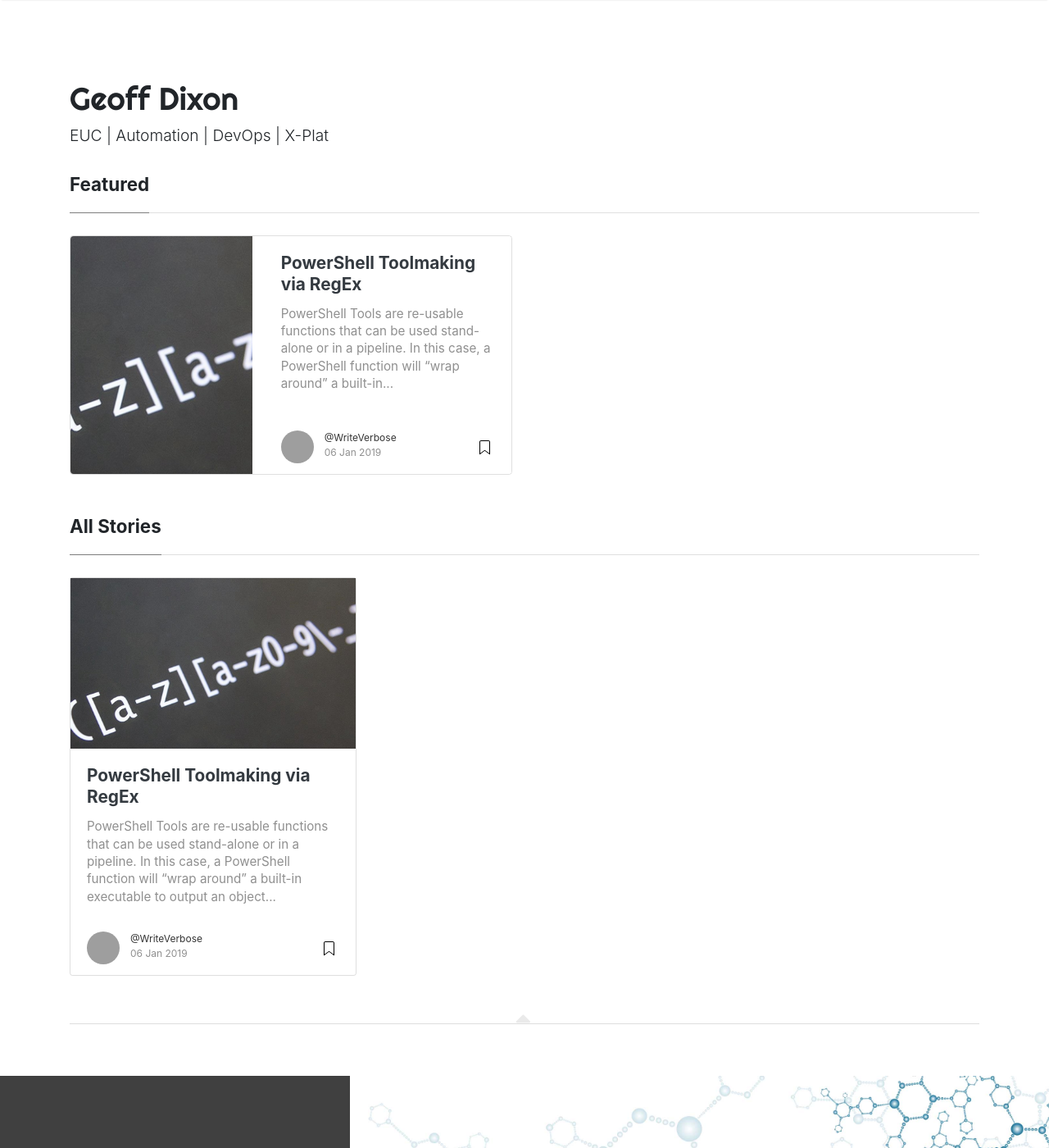
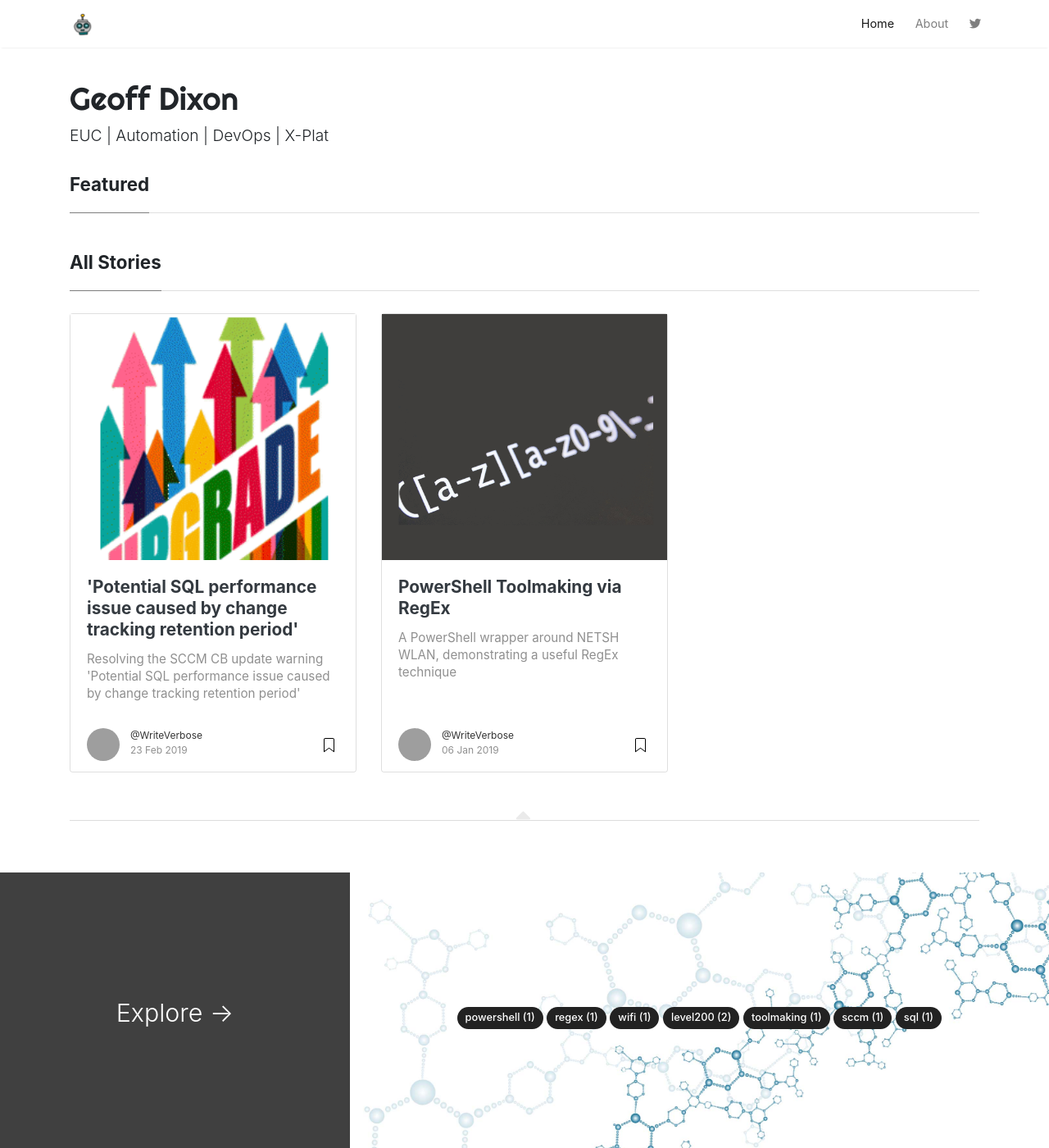
Before and after one commit to gbdixg/gbdixg.github.io, a Jekyll site: the page built from index.html, in a window 1280 px wide and 1400 px high. Shown: the whole window at 82% size. Built offline with Jekyll 4.4.1, drawn with Linux system fonts in a browser that asks for light colours; nearby versions of some CDN libraries; the list of posts is cut into pages by our own code; comment, search, counter and statistics services are not loaded; some of the changed lines change nothing that is shown; grey boxes are pictures that could not be loaded.

Commit message:
Updated boxes, thumbnails. Added SQL post

````diff
--- a/_config.yml
+++ b/_config.yml
@@ -8,6 +8,7 @@
 google_analytics: 'UA-141237050-1'
 disqus: 'write-verbose'
 mailchimp-list: ''
+url: 'http://write-verbose.com'
 
 # Authors
 authors:
@@ -25,6 +26,7 @@
 plugins:
   - jekyll-paginate
   - jekyll-archives
+  - jekyll-sitemap
 
 # Archives
 jekyll-archives:
--- a/_includes/featuredbox.html
+++ b/_includes/featuredbox.html
@@ -18,7 +18,7 @@
                     <div class="card">
                         <div class="card-body">
                             <h2 class="card-title"><a class="text-dark" href="{{ post.url | absolute_url }}">{{ post.title }}</a></h2>
-                            <h4 class="card-text">{{ post.excerpt | strip_html | truncatewords:25 }}</h4>
+                            <h4 class="card-text">{{ post.description | strip_html | truncatewords:25 }}</h4>
                         </div>
                         <div class="card-footer b-0 bg-white mt-auto">
                             <div class="wrapfooter">
--- a/_includes/postbox.html
+++ b/_includes/postbox.html
@@ -10,7 +10,7 @@
         </div>
         <div class="card-body">
             <h2 class="card-title"><a class="text-dark" href="{{ post.url | absolute_url }}">{{ post.title }}</a></h2>
-            <h4 class="card-text">{{ post.excerpt | strip_html | truncatewords:30 }}</h4>
+            <h4 class="card-text">{{ post.description | strip_html | truncatewords:30 }}</h4>
         </div>
         <div class="card-footer bg-white">
             <div class="wrapfooter">
--- a/_posts/2019-01-06-powershell-toolmaking-regex.md
+++ b/_posts/2019-01-06-powershell-toolmaking-regex.md
@@ -3,12 +3,12 @@
 title: PowerShell Toolmaking via RegEx
 date: 2019-01-06T19:15:04+00:00
 author: Geoff
-description: PowerShell 'Toolmaking' is the process of creating useful re-usable tools, often by leveraging built-in executables. This post describes how the detailed output of NETSH WLAN can be converted to objects and properties using regular expression parsing.
+description: A PowerShell wrapper around NETSH WLAN, demonstrating a useful RegEx technique
 layout: post
 permalink: /2019/01/06/powershell-toolmaking-regex
 image: assets/images/thumb-powershell-toolmaking-regex.png
 comments: true
-featured: true
+featured: false
 hidden: false
 categories: [ powershell, regex, wifi, Level200, toolmaking]
 tags:
--- /dev/null
+++ b/_posts/2019-02-23-sql-change-tracking-retention.md
@@ -0,0 +1,97 @@
+---
+id: 17
+title: '''Potential SQL performance issue caused by change tracking retention period'''
+date: 2019-02-23-2T19:28:11+00:00
+author: Geoff
+description: Resolving the SCCM CB update warning 'Potential SQL performance issue caused by change tracking retention period'
+layout: post
+permalink: /2019/02/23/sql-change-tracking-retention
+image: assets/images/thumb-sql-change-tracking-retention.png
+comments: true
+featured: false
+hidden: false
+categories: [ SCCM, SQL, Level200 ]
+tags:
+  - sccm
+  - sql
+  - Level200
+---
+A warning was added when upgrading to SCCM current branch 1810 or later that I saw for the first time today - `Potential SQL performance issue caused by change tracking retention period.`
+This post covers the steps to investigate and resolve the warning.
+
+#### Running the pre-requisite check
+
+SCCM Current Branch updates are initiated in the `Administration > Updates and Servicing` node of the CM console. The `pre-requisiste check` option will highlight any errors and warnings before the upgrade starts. In this case:
+
+```cmd
+The prerequisite check passed with 1 warning
+```
+
+#### Identifying the warning
+
+Switch to the `Monitoring` tab of the CM console and click on `Updates and Servicing Status`. The most recent warning will be displayed at the top of the right pane.
+Double-click on the warning to see more information.
+
+![Warning](/assets/images/sql-change-tracking-retention1.png){:class="img-responsive"}
+
+The warning description provided the following additional information:
+
+```cmd
+The site database has a backlog of SQL change tracking data. For more information, see https://go.microsoft.com/fwlink/?linkid=2027576
+```
+
+#### Applying the fix
+
+The Microsoft article in the above description provides commands to run against the SCCM SQL database over a `diagnostic or administrator connection`.
+
+###### Create an Admin Connection to SQL Server
+
+If you try to create an Administrator connection to the SQL server using SQL Management Studio (SMSS), you will receive an error that SMSS can't be used. This is misleading.
+
+>SMSS can be used to create a dedicated administrator connection to SQL, using a 'database engine query'
+
+Open SMSS and connect to the SQL server or instance hosting the CM database when prompted.
+Start a new SMSS query window and enable remote admin connections using the following commands:
+
+```SQL
+EXEC sp_configure 'remote admin connections', 1;
+ GO
+ RECONFIGURE
+ GO
+ ```
+
+Disconnect the SMSS connection so that an Admin connection can be made:
+
+* Click on the server/instance in the Object Explorer pane
+* File > Disconnect
+
+###### Clean-up the change tracking retention
+
+It isn't possible to make an admin connection using the SQL Object Explorer. The Object explorer tries to make multiple connections whereas an Admin Connection requires a single connection. Instead, click on the option for a `database engine query:`
+
+![DatabaseEngineQuery](/assets/images/sql-change-tracking-retention2.png){:class="img-responsive"}
+
+When prompted for the connection information, prefix the server or sql instance with `admin:`
+
+![DatabaseEngineQuery](/assets/images/sql-change-tracking-retention3.png){:class="img-responsive"}
+
+Once connected, follow the steps in the [Microsoft KB article above](https://docs.microsoft.com/en-us/sccm/core/servers/deploy/install/list-of-prerequisite-checks#bkmk_changetracking) i.e. run the following commands:
+
+```SQL
+USE <ConfigMgr database name>
+EXEC spDiagChangeTracking
+```
+
+If `CT_Days_Old` is greater than 7 in the output, run the following command:
+
+```SQL
+EXEC spDiagChangeTracking @CleanupChangeTracking = 1
+```
+
+Monitor the clean-up as follows:
+
+```SQL
+SELECT * FROM vLogs WHERE ProcedureName = 'spDiagChangeTracking'
+```
+
+When the fix is complete, switch back to the Configuration Manager Console, go to the Administration tab, click on Updates and Servicing and re-run the pre-requisite checker to ensure there are no other warnings.
--- a/_sass/_syntax.scss
+++ b/_sass/_syntax.scss
@@ -1,6 +1,9 @@
 
 .highlight {
-	background: #ffffff;
+	background:#eef;
+	.highlighter-rouge & {
+    background: #eef;
+  }
 	.c { color: #999988; font-style: italic } /* Comment */
 	.err { color: #a61717; background-color: #e3d2d2 } /* Error */
 	.k { font-weight: bold } /* Keyword */
@@ -61,3 +64,10 @@
 	.vi { color: #008080 } /* Name.Variable.Instance */
 	.il { color: #009999 } /* Literal.Number.Integer.Long */
 }
+
+.img-responsive{
+	max-width: 100%;
+	height: auto;
+	border-style: solid;
+	border-color: lightgrey;
+}
````
Also changed, not shown: Gemfile.lock, assets/images/sql-change-tracking-retention1.png (added), assets/images/sql-change-tracking-retention2.png (added), assets/images/sql-change-tracking-retention3.png (added), assets/images/thumb-diy-wireless-suppression.png (added), assets/images/thumb-powershell-toolmaking-regex.png, assets/images/thumb-sql-change-tracking-retention.png, 1 other file.
